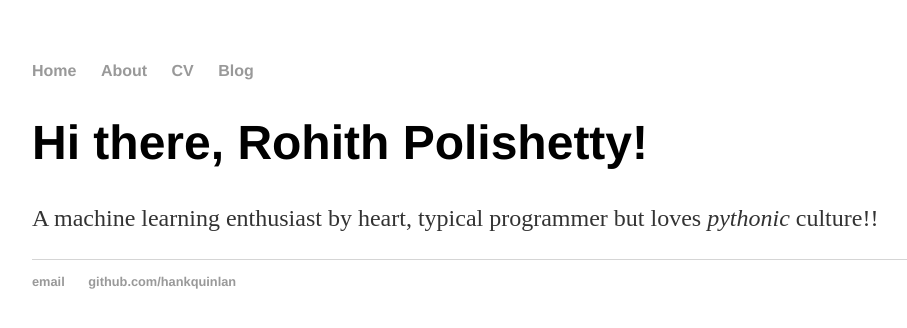
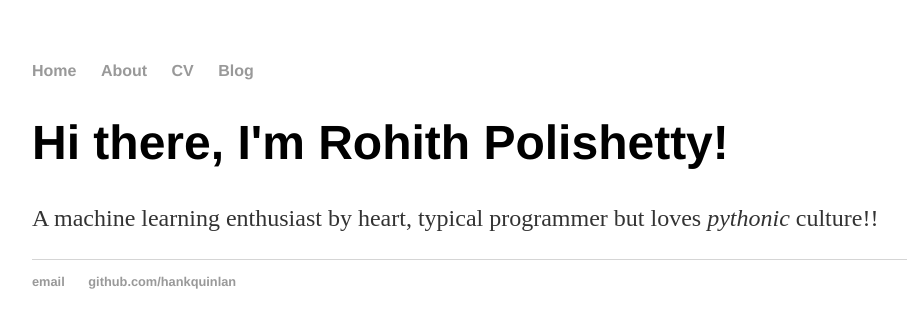
Before and after one commit to rpolishetty/rpolishetty.github.io, a Jekyll site: the page built from index.html, in a window 1280 px wide. Shown: the top 328 px of the page, without its empty margins (160-1067 px from the left). Built offline with Jekyll 4.4.1, drawn with Linux system fonts in a browser that asks for light colours.

Commit message:
Home Render commit

```diff
--- a/index.html
+++ b/index.html
@@ -4,6 +4,6 @@ title: Rohith Polishetty, Horrible Cop
 ---
 
 		<div class="blurb">
-			<h1>Hi there, Rohith Polishetty!</h1>
+			<h1>Hi there, I'm Rohith Polishetty!</h1>
 			<p>A machine learning enthusiast by heart, typical programmer but loves <em>pythonic</em> culture!!
 		</div>
```
